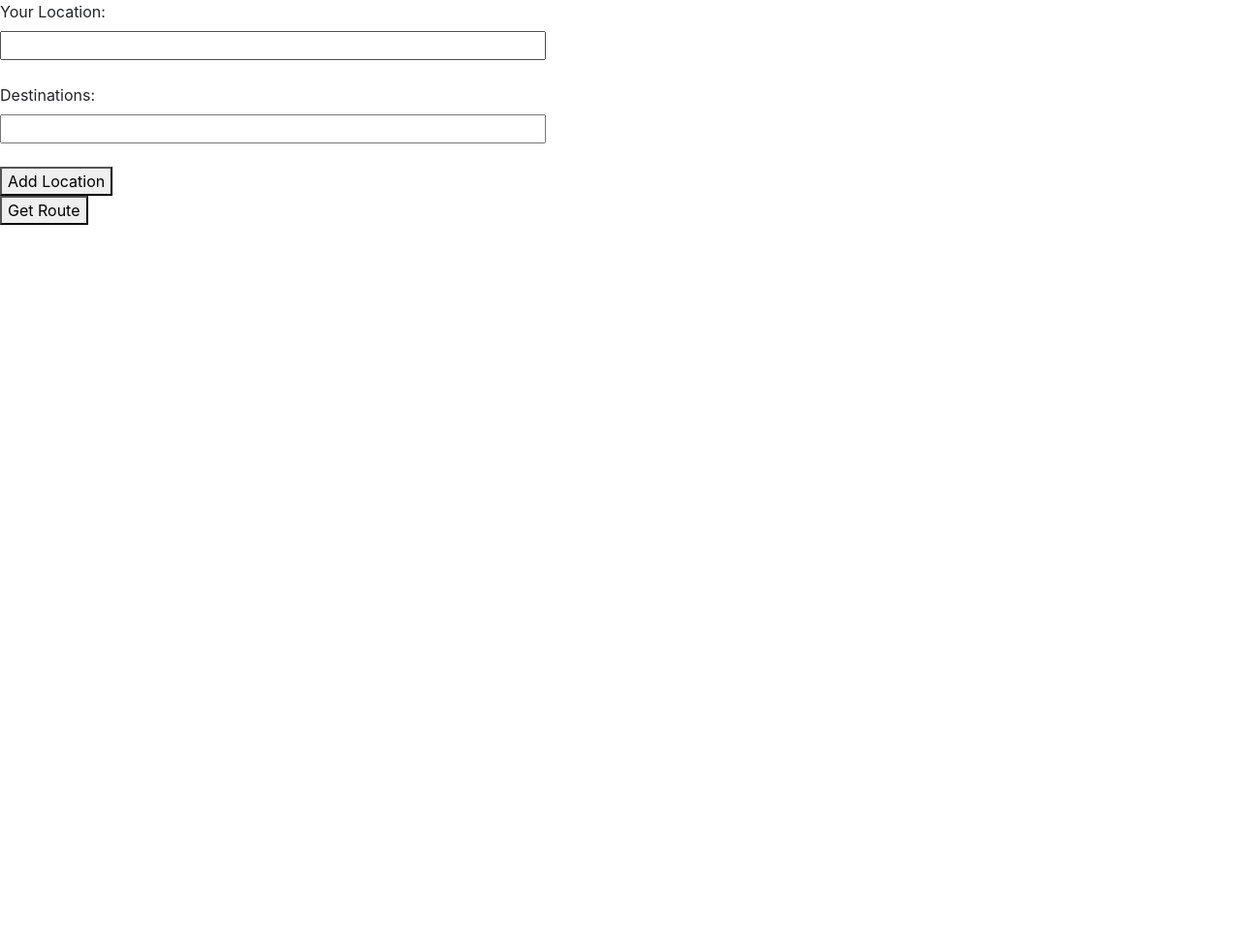
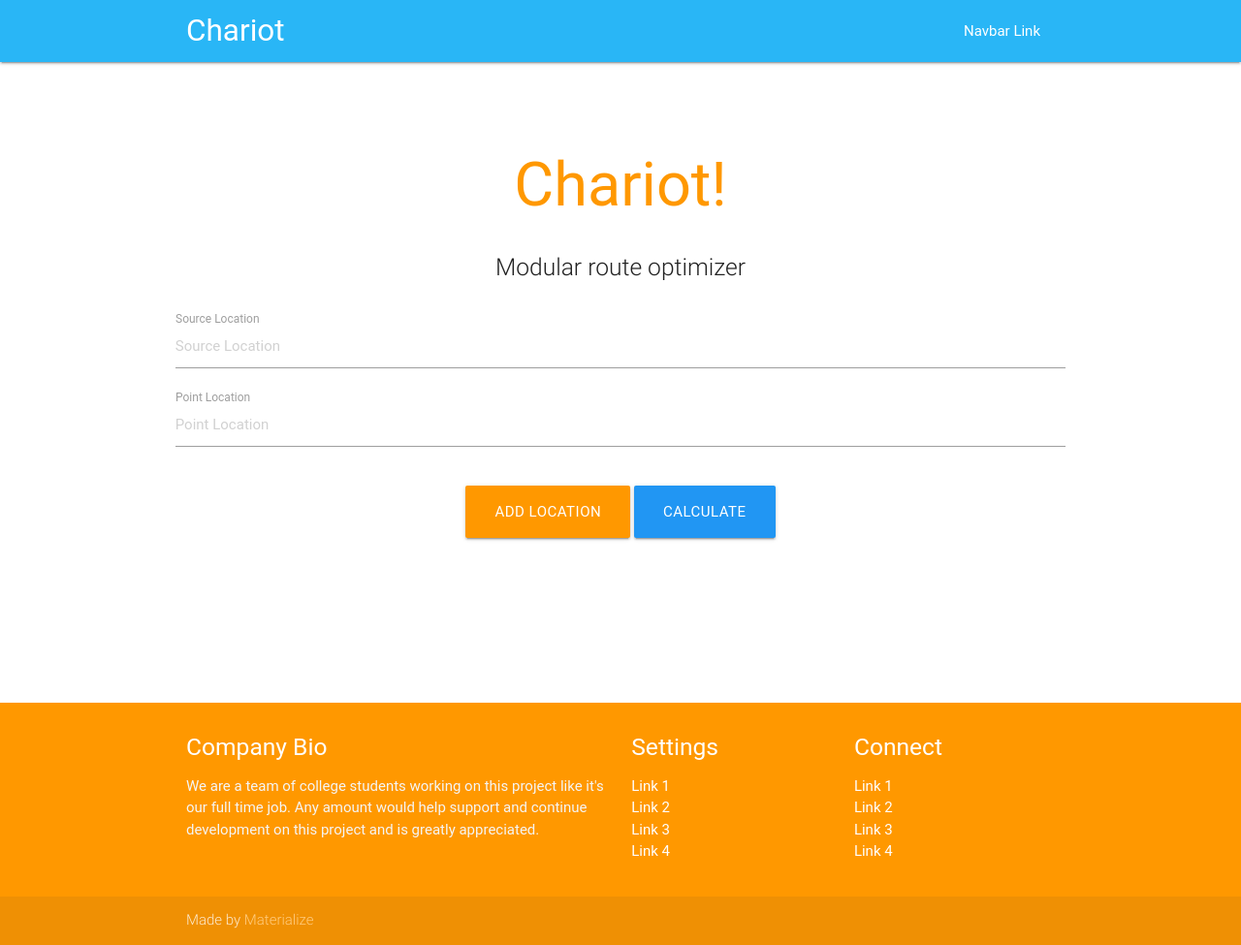
Before and after one commit to yask123/cfi-team24, a Flask app: page / in a window 1280 px wide. Shown: the whole page at 97% size. Before the commit the page ends 232 px from the top, so only its background shows below. Run offline with Flask 2, Linux system fonts and the light colour scheme; some libraries are stand-ins or nearby versions; some web fonts are replaced.

Commit message:
frontend work

```diff
--- a/templates/map.html
+++ b/templates/map.html
@@ -1,34 +1,114 @@
 <!DOCTYPE html>
-<html>
+<html lang="en">
 <head>
-    <title>Google Maps JavaScript API v3 Example: Places Autocomplete</title>
-    <link rel="stylesheet" href="/static/css/bootstrap.min.css">
-    <!-- Optional theme -->
-    <link rel="stylesheet" href="/static/css/bootstrap-theme.min.css">
+  <meta http-equiv="Content-Type" content="text/html; charset=UTF-8"/>
+  <meta name="viewport" content="width=device-width, initial-scale=1, maximum-scale=1.0"/>
+  <title>Starter Template - Materialize</title>
+
+  <!-- CSS  -->
+  <link href="https://fonts.googleapis.com/icon?family=Material+Icons" rel="stylesheet">
+      <script src="https://code.jquery.com/jquery-2.1.1.min.js"></script>
+
+    <link rel="stylesheet" href="https://cdnjs.cloudflare.com/ajax/libs/materialize/0.97.1/css/materialize.min.css">
         <script src="https://maps.googleapis.com/maps/api/js?sensor=false&libraries=places"></script>
-    <script src="/static/js/jquery.js"></script>
-    <script src="/static/js/bootstrap.min.js"></script>
+
 </head>
-  <style>
-  .places {
-    display: block;
-  }
-  </style>
 <body>
-    <div id="listofelements">
-      <label for="source">Your Location:</label>
-      <br>
-      <input class="places source" id="source" name="source" type="text" size="50">
-      <br>
-      <label for="waypoint1">Destinations:</label>
-      <br>
-      <input class="places waypoint" id="waypoint1" name="waypoint1" type="text" size="50">
+  <nav class="light-blue lighten-1" role="navigation">
+    <div class="nav-wrapper container"><a id="logo-container" href="#" class="brand-logo">Chariot</a>
+      <ul class="right hide-on-med-and-down">
+        <li><a href="#">Navbar Link</a></li>
+      </ul>
+
+      <ul id="nav-mobile" class="side-nav">
+        <li><a href="#">Navbar Link</a></li>
+      </ul>
+      <a href="#" data-activates="nav-mobile" class="button-collapse"><i class="material-icons">menu</i></a>
     </div>
-    <br>
-    <button onclick="addbox()">Add Location</button>
-    <br>
-    <button onclick="send()">Get Route</button>
-  </body>
+  </nav>
+  <div class="section no-pad-bot" id="index-banner">
+    <div class="container">
+      <br><br>
+      <h1 class="header center orange-text">Chariot!</h1>
+      <div class="row center">
+        <h5 class="header col s12 light">Modular route optimizer</h5>
+      </div>
+      <div class="row center">
+      <div class="row">
+        <div class="input-field col s12">
+
+           <input placeholder="Source Location" id="source" type="text" class="validate">
+          <label for="first_name">Source Location</label>
+
+        </div>
+        <div id="listofelements" class="input-field col s12">
+           <input placeholder="Point Location" id="waypoint1" type="text" class="validate">
+          <label for="first_name">Point Location</label>
+
+        </div>
+      </div>
+        <a onclick='addbox()' id="download-button" class="btn-large waves-effect waves-light orange">Add Location</a>
+         <a onclick="send()" id="download-button" class="btn-large waves-effect waves-light blue">Calculate</a>
+      </div>
+      <br><br>
+
+    </div>
+  </div>
+
+
+  <div class="container">
+    <div class="section">
+
+      <!--   Icon Section   -->
+
+
+    </div>
+    <br><br>
+
+    <div class="section">
+
+    </div>
+  </div>
+
+  <footer class="page-footer orange">
+    <div class="container">
+      <div class="row">
+        <div class="col l6 s12">
+          <h5 class="white-text">Company Bio</h5>
+          <p class="grey-text text-lighten-4">We are a team of college students working on this project like it's our full time job. Any amount would help support and continue development on this project and is greatly appreciated.</p>
+
+
+        </div>
+        <div class="col l3 s12">
+          <h5 class="white-text">Settings</h5>
+          <ul>
+            <li><a class="white-text" href="#!">Link 1</a></li>
+            <li><a class="white-text" href="#!">Link 2</a></li>
+            <li><a class="white-text" href="#!">Link 3</a></li>
+            <li><a class="white-text" href="#!">Link 4</a></li>
+          </ul>
+        </div>
+        <div class="col l3 s12">
+          <h5 class="white-text">Connect</h5>
+          <ul>
+            <li><a class="white-text" href="#!">Link 1</a></li>
+            <li><a class="white-text" href="#!">Link 2</a></li>
+            <li><a class="white-text" href="#!">Link 3</a></li>
+            <li><a class="white-text" href="#!">Link 4</a></li>
+          </ul>
+        </div>
+      </div>
+    </div>
+    <div class="footer-copyright">
+      <div class="container">
+      Made by <a class="orange-text text-lighten-3" href="http://materializecss.com">Materialize</a>
+      </div>
+    </div>
+  </footer>
+
+
+  <!--  Scripts-->
+  <script src="https://cdnjs.cloudflare.com/ajax/libs/materialize/0.97.1/js/materialize.min.js"></script>
 <script type="text/javascript">
 var waypoints;
     function initialize() {
@@ -61,5 +141,5 @@
     }
 </script>
 
-
+  </body>
 </html>
```
Also changed, not shown: templates/map1.html (added, +67 -0 lines). Lines whose indentation alone changed are shown as unchanged.
